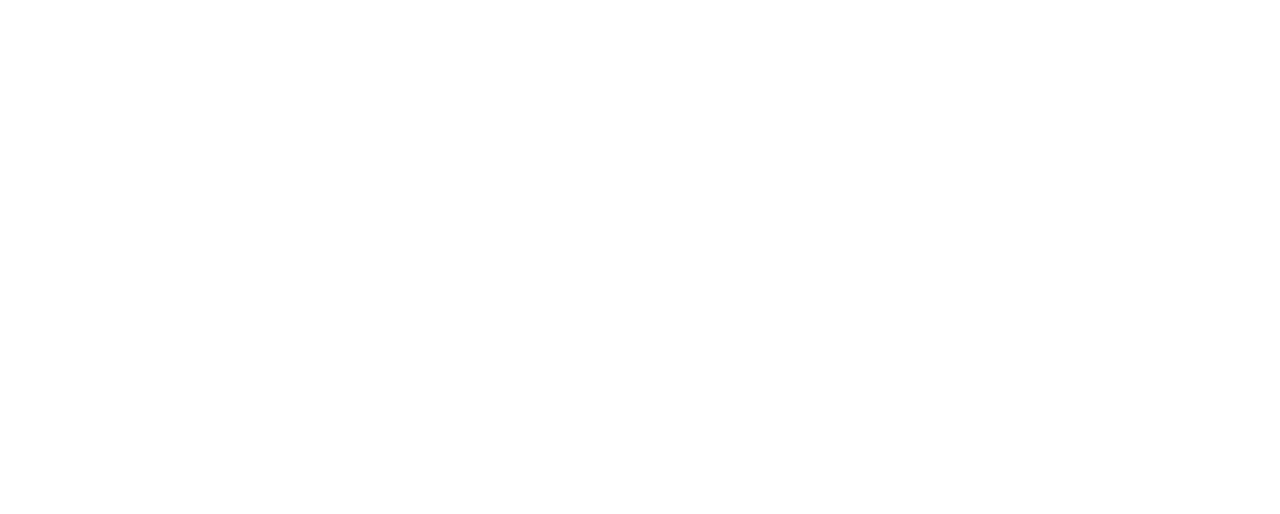
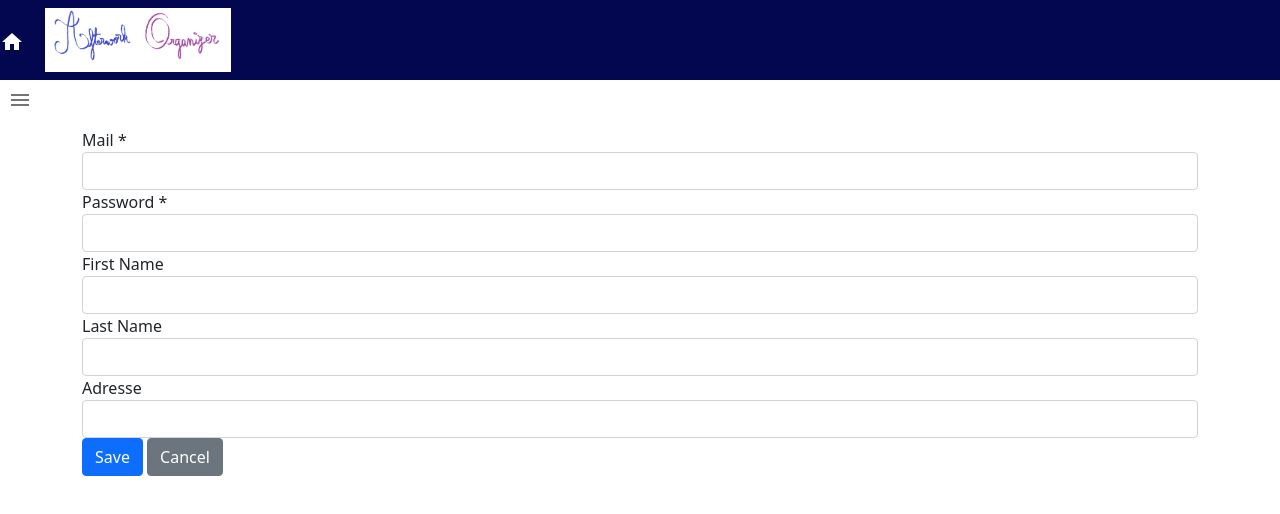
Before and after one commit to elieduboux/Afterwork-Organizer, a React (Create React App) app in the folder frontend/: page /signup in a window 1280 px wide. Shown: the top 514 px of the page. Built offline with nearby package versions, Linux system fonts and the light colour scheme; no server answers.

Commit message:
login/signup

```diff
--- a/frontend/src/ActivityEdit.js
+++ b/frontend/src/ActivityEdit.js
@@ -5,6 +5,7 @@
 import { Stack, Tooltip, IconButton } from '@mui/material';
 import Add from '@mui/icons-material/Add';
 import CancelIcon from '@mui/icons-material/Cancel';
+import DrawerAfterworkOrganizer from './DrawerAfterworkOrganizer';
 
 class ActivityEdit extends Component {
 
@@ -61,6 +62,7 @@
 
         return <div>
             <AppNavbar/>
+            <DrawerAfterworkOrganizer />
             <Container>
                 {title}
                 <Form onSubmit={this.handleSubmit}>
--- a/frontend/src/ActivitySubscribe.js
+++ b/frontend/src/ActivitySubscribe.js
@@ -7,6 +7,8 @@
 import Unsubscribe  from '@mui/icons-material/Unsubscribe';
 import { IconButton, Button, Box, Stack } from "@mui/material";
 import Preferences from './Preferences';
+import DrawerAfterworkOrganizer from './DrawerAfterworkOrganizer';
+
 class ActivitySubscribe extends Component {
 
 
@@ -69,6 +71,7 @@
 
         return <div>
             <AppNavbar/>
+            <DrawerAfterworkOrganizer />
             <Container>
                 {title}
                 <Form onSubmit={this.handleSubmit}>
@@ -78,8 +81,8 @@
                                onChange={this.handleChange} autoComplete="name"/>
                     </FormGroup>
                     <FormGroup>
-                        <Label for="organisator">Surname</Label>
-                        <Input type="text" name="surname" placeholder="Please enter your surname" id="organisator" value={item.organisator || ''}
+                        <Label for="surname">Surname</Label>
+                        <Input type="text" name="surname" placeholder="Please enter your surname" id="surname" value={item.surname || ''}
                                onChange={this.handleChange} autoComplete="surname"/>
                     </FormGroup>
                     <FormGroup>
@@ -92,8 +95,6 @@
                     </FormGroup>
 
                     <FormGroup>
-
-
                         <Stack direction="row" spacing={2}>
                             <Tooltip title="Subscribe">
                             <IconButton type="submit" variant="underlined" color="info">
--- a/frontend/src/App.js
+++ b/frontend/src/App.js
@@ -5,21 +5,23 @@
 import ActivityList from './ActivityList';
 import ActivityEdit from './ActivityEdit';
 import ActivitySubscribe from './ActivitySubscribe';
+import RegistrationLogin from './RegistrationLogin';
+import RegistrationLogout from './RegistrationLogout';
+import RegistrationSignUp from './RegistrationSignUp';
 
 class App extends Component {
   render() {
     return (
         <Router>
         <Switch>
-        <Route path="/" exact={true}><Home/>
-        </Route>
-        <Route path="/activities" exact={true}><ActivityList />
-        </Route>
-        <Route path="/activities/:id"><ActivityEdit />
-        </Route>
-        <Route path="/subscribe/:id"><ActivitySubscribe />
-        </Route>
+        <Route path="/" exact={true}><Home/></Route>
+        <Route path="/activities" exact={true}><ActivityList /></Route>
+        <Route path="/activities/:id"><ActivityEdit /></Route>
+        <Route path="/subscribe/:id"><ActivitySubscribe /></Route>
         <Route path="/subscribe"><ActivitySubscribe /></Route>
+        <Route path="/login" ><RegistrationLogin /></Route>
+        <Route path="/logout" ><RegistrationLogout /></Route>
+        <Route path="/signup" ><RegistrationSignUp /></Route>
         </Switch>
         </Router>
     )
--- /dev/null
+++ b/frontend/src/RegistrationLogin.js
@@ -0,0 +1,91 @@
+import React, { Component } from 'react';
+import { Link, withRouter } from 'react-router-dom';
+import { Button, Container, Form, FormGroup, Input, Label } from 'reactstrap';
+import { Tooltip, IconButton } from '@mui/material';
+
+import AppNavbar from './AppNavbar';
+import DrawerAfterworkOrganizer from './DrawerAfterworkOrganizer';
+
+
+class RegistrationLogin extends Component {
+
+    emptyItem = {
+        username: '',
+        password: ''
+    };
+
+    constructor(props) {
+      super(props);
+      this.state = {
+        item: this.emptyItem
+        };
+        this.handleSubmit = this.handleSubmit.bind(this);
+        this.handleChange = this.handleChange.bind(this);
+    }
+
+    componentDidMount() {
+        fetch('/login')
+            .then(response => response.json())
+            .then(data => this.setState({activities: data}));
+    }
+
+
+    handleChange(event) {
+        const target = event.target;
+        const value = target.value;
+        const name = target.name;
+        let item = {...this.state.item};
+        item[name] = value;
+        this.setState({item});
+    }
+
+    async handleSubmit(event) {
+
+        event.preventDefault();
+        const {item} = this.state;
+
+        await fetch('/j_spring_security_check', {
+            method: 'POST',
+            headers: {
+                'Accept': 'application/json',
+                'Content-Type': 'application/json'
+            },
+            body: JSON.stringify(item),
+        });
+        this.props.history.push('/login');
+    }
+
+    render(){
+        const {item} = this.state;
+        const title = <h2>{RegistrationLogin}</h2>;
+
+        return <div>
+            <AppNavbar/>
+            <DrawerAfterworkOrganizer />
+            <Container>
+                {title}
+                <form onSubmit={this.handleSubmit}>
+                    <FormGroup>
+                        <Label for="username">Username</Label>
+                        <Input type="text" name="username" id="username" value={item.username || ''}
+                               onChange={this.handleChange} autoComplete="username"/>
+                    </FormGroup>
+                    <FormGroup>
+                        <Label for="password">Password</Label>
+                        <Input type="password" name="password" id="password" value={item.password || ''}
+                               onChange={this.handleChange} autoComplete="password"/>
+                    </FormGroup>
+                    <FormGroup>
+                        <Button color="primary" type="submit" value='login'>Log in</Button>{' '}
+                        <Button color="secondary" tag={Link} to={'/activities'}>Cancel</Button>
+                    </FormGroup>
+                </form>
+                <Tooltip title="Click here to create a collaborator">
+                <a href="/signup">No account ? Create one here</a>
+                    {/* <IconButton type="cancel" variant="outlined" size="sm" color="error" tag={Link} to={'/signup'}> Create an account</IconButton> */}
+                </Tooltip>
+            </Container>
+        </div>
+    }
+}
+export default withRouter(RegistrationLogin);
--- /dev/null
+++ b/frontend/src/RegistrationLogout.js
@@ -0,0 +1,31 @@
+import React, { Component } from 'react';
+import { withRouter } from 'react-router-dom';
+import {Container} from 'reactstrap';
+import AppNavbar from './AppNavbar';
+import DrawerAfterworkOrganizer from './DrawerAfterworkOrganizer';
+
+
+class RegistrationLogout extends Component {
+
+    constructor(props) {
+      super(props);
+      this.state = {
+        item: this.emptyItem
+        };
+    }
+
+    render(){
+        // const {item} = this.state;
+        const title = <h2>{RegistrationLogout}</h2>;
+
+        return <div>
+            <AppNavbar/>
+            <DrawerAfterworkOrganizer />
+            <Container>
+                {title}
+                <p>TODO : Logout</p>
+            </Container>
+        </div>
+    }
+}
+export default withRouter(RegistrationLogout);
--- /dev/null
+++ b/frontend/src/RegistrationSignUp.js
@@ -0,0 +1,98 @@
+import React, { Component } from 'react';
+import { withRouter } from 'react-router-dom';
+import { Button, Container, Form, FormGroup, Input, Label } from 'reactstrap';
+import AppNavbar from './AppNavbar';
+import DrawerAfterworkOrganizer from './DrawerAfterworkOrganizer';
+
+class RegistrationSignUp extends Component {
+
+    emptyItem = {
+        username: '',
+        password: ''
+    };
+
+    constructor(props) {
+      super(props);
+      this.state = {
+        item: this.emptyItem
+        };
+        this.handleChange = this.handleChange.bind(this);
+        this.handleSubmit = this.handleSubmit.bind(this);
+    }
+
+    componentDidMount() {
+        fetch('/signup')
+            .then(response => response.json())
+            .then(data => this.setState({activities: data}));
+        }
+
+    handleChange(event) {
+        const target = event.target;
+        const value = target.value;
+        const name = target.name;
+        let item = {...this.state.item};
+        item[name] = value;
+        this.setState({item});
+    }
+
+    async handleSubmit(event) {
+
+        event.preventDefault();
+        const {item} = this.state;
+
+        await fetch('/j_spring_security_check', {
+            method: 'POST',
+            headers: {
+                'Accept': 'application/json',
+                'Content-Type': 'application/json'
+            },
+            body: JSON.stringify(item),
+        });
+        this.props.history.push('/signup');
+    }
+
+    render(){
+        const {item} = this.state;
+        const title = <h2>{RegistrationSignUp}</h2>;
+
+        return <div>
+            <AppNavbar/>
+            <DrawerAfterworkOrganizer />
+            <Container>
+                {title}
+                <Form onSubmit={this.handleSubmit}>
+                    <FormGroup>
+                        <Label for="mail">Mail *</Label>
+                        <Input type="mail" name="mail" id="mail" value={item.mail || ''}
+                               onChange={this.handleChange} autoComplete="mail"/>
+                    </FormGroup>
+                    <FormGroup>
+                        <Label for="password">Password *</Label>
+                        <Input type="password" name="password" id="password" value={item.password || ''}
+                               onChange={this.handleChange} autoComplete="password"/>
+                    </FormGroup>
+                    <FormGroup>
+                        <Label for="firstName">First Name</Label>
+                        <Input type="text" name="fistName" id="fistName" value={item.fistName || ''}
+                               onChange={this.handleChange} autoComplete="fistName"/>
+                    </FormGroup>
+                    <FormGroup>
+                        <Label for="lastName">Last Name</Label>
+                        <Input type="text" name="lastName" id="lastName" value={item.lastName || ''}
+                               onChange={this.handleChange} autoComplete="mail"/>
+                    </FormGroup>
+                    <FormGroup>
+                        <Label for="adresse">Adresse</Label>
+                        <Input type="text" name="adresse" id="adresse" value={item.adresse || ''}
+                               onChange={this.handleChange} autoComplete="adresse"/>
+                    </FormGroup>
+                    <FormGroup>
+                        <Button color="primary" type="submit">Save</Button>{' '}
+                        <Button color="secondary" onClick={() => window.open('/activities')}>Cancel</Button>
+                    </FormGroup>
+                </Form>
+            </Container>
+        </div>
+    }
+}
+export default withRouter(RegistrationSignUp);
```
Also changed, not shown: frontend/src/DrawerAfterworkOrganizer.js (+4 -4 lines), frontend/src/RegistrationService.js (added, +28 -0 lines).
